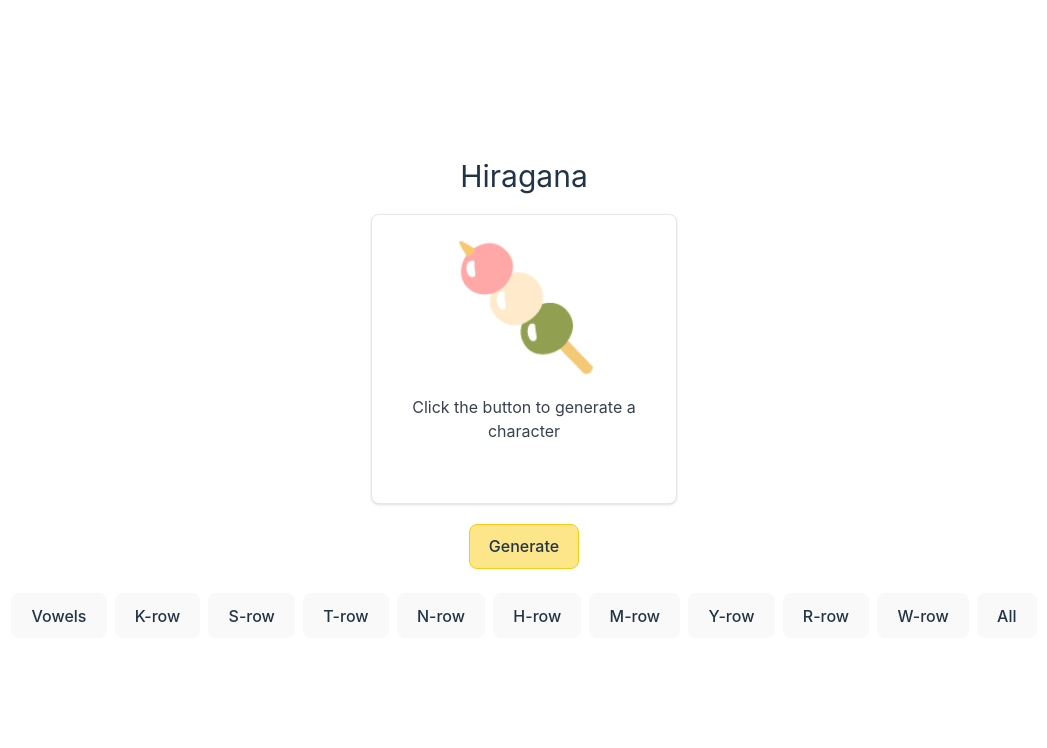
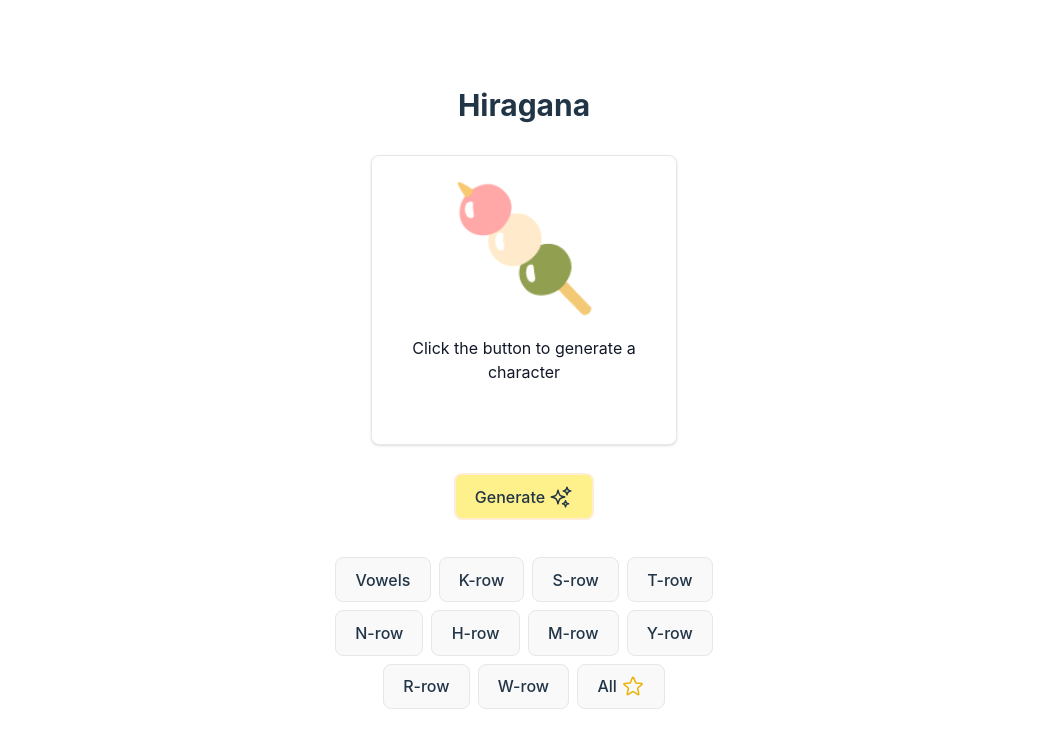
Before and after one commit to mikskywalker/japanese-flashcards, a React (Vite) app in the folder flashcards/: page / in a window 1280 px wide. Shown: the top 748 px of the page, without its empty margins (116-1163 px from the left). Built offline with nearby package versions, Linux system fonts and the light colour scheme.

Commit message:
created a hiragana component for all related stuff

```diff
--- a/flashcards/src/App.tsx
+++ b/flashcards/src/App.tsx
@@ -1,124 +1,14 @@
 import { useState } from "react";
 import "./App.css";
-import Card from "./components/Card";
-import { HiraganaButton, HiraganaCharacter } from "./types/HiraganaCharacterTypes";
-import { hiraganaVowels, hiraganaKRow, hiraganaSRow, hiraganaTRow, hiraganaNRow, hiraganaHRow, hiraganaMRow, hiraganaYRow, hiraganaRRow, hiraganaWRow, hiraganaAll } from "./hiragana-data/hiragana";
-
-
+import Hiragana from "./components/Hiragana";
 
 function App() {
-  const [chosenOptionTitle, setChosenOptionTitle] = useState<string>();
-  const [char, setChar] = useState<HiraganaCharacter>();
-  const [chosenOption, setChosenOption] = useState<number>(0);
-  const hiraganaButtonRows : HiraganaButton[] = [
-    {
-      id: 0,
-      title: "Vowels",
-    },
-    {
-      id: 1,
-      title: "K-row",
-    },
-    {
-      id: 2,
-      title: "S-row",
-    },
-    {
-      id: 3,
-      title: "T-row",
-    },
-    {
-      id: 4,
-      title: "N-row",
-    },
-    {
-      id: 5,
-      title: "H-row",
-    },
-    {
-      id: 6,
-      title: "M-row",
-    },
-    {
-      id: 7,
-      title: "Y-row",
-    },
-    {
-      id: 8,
-      title: "R-row",
-    },
-    {
-      id: 9,
-      title: "W-row",
-    },
-    {
-      id: 10,
-      title: "All",
-    },
-  ];
-
-  const getTheSelectedHiraganaRow = (id: number) => {
-    switch (id) {
-      case 0:
-        return hiraganaVowels;
-      case 1:
-        return hiraganaKRow;
-      case 2:
-        return hiraganaSRow;
-      case 3:
-        return hiraganaTRow;
-      case 4:
-        return hiraganaNRow;
-      case 5:
-        return hiraganaHRow;
-      case 6:
-        return hiraganaMRow;
-      case 7:
-        return hiraganaYRow;
-      case 8:
-        return hiraganaRRow;
-      case 9:
-        return hiraganaWRow;
-      case 10:
-        return hiraganaAll;
-      default:
-        return hiraganaVowels
-    }
-  };
-
-  const generateHiraganaCharacter = () => {
-    setChar(getARandomChar(getTheSelectedHiraganaRow(chosenOption)));
-  };
-
-  const getARandomChar = (char: HiraganaCharacter[]) => {
-    // Generate a random index within the range of the row length
-    const randomIndex = Math.floor(Math.random() * char.length);
-    // Return the hiragana character at the random index
-    return char[randomIndex];
-  };
-
   return (
     <>
-      <h1 className="text-3xl pb-5">Hiragana {chosenOptionTitle && `"${chosenOptionTitle}"`}</h1>
-
-      <div className="pb-5 flex justify-center">
-        <Card hiragana={char?.hiragana} english={char?.english} />
-      </div>
-
-      <div>
-        <button className="bg-amber-200 border-yellow-400" onClick={generateHiraganaCharacter}>Generate</button>
-      </div>
-
-      <div className="pt-5">
-        {hiraganaButtonRows.map((option) => (
-          <button key={option.id}
-          onClick={() => {
-            setChosenOptionTitle(option.title)
-            setChosenOption(option.id);
-          }} className="m-1">
-            {option.title}
-          </button>
-        ))}
+      <div className="w-full">
+        <div className="sm:w-full md:max-w-md">
+          <Hiragana />
+        </div>
       </div>
     </>
   );
--- a/flashcards/src/components/Card.tsx
+++ b/flashcards/src/components/Card.tsx
@@ -3,11 +3,11 @@ import { HiraganaCharacter } from "../types/HiraganaCharacterTypes";
 export default function Card(props: HiraganaCharacter) {
   return (
     <>
-      <div className="grid grid-cols-1 grid-rows-2 items-center max-w-sm p-6 bg-white border border-gray-200 rounded-lg shadow hover:bg-gray-100 dark:bg-gray-800 dark:border-gray-700 dark:hover:bg-gray-700">
-        <h1 className="h-[120px] text-[120px] font-bold tracking-tight text-gray-900 dark:text-white">
-          {props.hiragana !== undefined ? props.hiragana : '🍡'}
+      <div className="grid grid-cols-1 grid-rows-2 items-center max-w-sm p-6 bg-white border border-gray-200 hover:border-gray-300 rounded-lg shadow dark:bg-gray-800 dark:border-gray-700 dark:hover:bg-gray-700">
+        <h1 className="h-[120px] text-[120px] font-bold text-gray-900 dark:text-white">
+          {props.hiragana !== undefined ? props.hiragana : "🍡"}
         </h1>
-        <p className="w-64 font-normal text-gray-700 dark:text-gray-400">
+        <p className="w-64  font-normal text-gray-900 dark:text-gray-400">
           {props.english !== undefined
             ? `In english, it sounds similar to '${props.english}'`
             : "Click the button to generate a character"}
--- /dev/null
+++ b/flashcards/src/components/Hiragana.tsx
@@ -0,0 +1,180 @@
+import React, { useState } from "react";
+import {
+  HiraganaButton,
+  HiraganaCharacter,
+} from "../types/HiraganaCharacterTypes";
+import Card from "./Card";
+import {
+  hiraganaVowels,
+  hiraganaKRow,
+  hiraganaSRow,
+  hiraganaTRow,
+  hiraganaNRow,
+  hiraganaHRow,
+  hiraganaMRow,
+  hiraganaYRow,
+  hiraganaRRow,
+  hiraganaWRow,
+  hiraganaAll,
+} from "../hiragana-data/hiragana";
+
+export default function Hiragana() {
+  const [chosenOptionTitle, setChosenOptionTitle] = useState<string>();
+  const [char, setChar] = useState<HiraganaCharacter>();
+  const [chosenOption, setChosenOption] = useState<number>(0);
+  const hiraganaButtonRows: HiraganaButton[] = [
+    {
+      id: 0,
+      title: "Vowels",
+    },
+    {
+      id: 1,
+      title: "K-row",
+    },
+    {
+      id: 2,
+      title: "S-row",
+    },
+    {
+      id: 3,
+      title: "T-row",
+    },
+    {
+      id: 4,
+      title: "N-row",
+    },
+    {
+      id: 5,
+      title: "H-row",
+    },
+    {
+      id: 6,
+      title: "M-row",
+    },
+    {
+      id: 7,
+      title: "Y-row",
+    },
+    {
+      id: 8,
+      title: "R-row",
+    },
+    {
+      id: 9,
+      title: "W-row",
+    },
+    {
+      id: 10,
+      title: "All",
+    },
+  ];
+
+  const getTheSelectedHiraganaRow = (id: number) => {
+    switch (id) {
+      case 0:
+        return hiraganaVowels;
+      case 1:
+        return hiraganaKRow;
+      case 2:
+        return hiraganaSRow;
+      case 3:
+        return hiraganaTRow;
+      case 4:
+        return hiraganaNRow;
+      case 5:
+        return hiraganaHRow;
+      case 6:
+        return hiraganaMRow;
+      case 7:
+        return hiraganaYRow;
+      case 8:
+        return hiraganaRRow;
+      case 9:
+        return hiraganaWRow;
+      case 10:
+        return hiraganaAll;
+      default:
+        return hiraganaVowels;
+    }
+  };
+
+  const generateHiraganaCharacter = () => {
+    setChar(getARandomChar(getTheSelectedHiraganaRow(chosenOption)));
+  };
+
+  const getARandomChar = (char: HiraganaCharacter[]) => {
+    // Generate a random index within the range of the row length
+    const randomIndex = Math.floor(Math.random() * char.length);
+    // Return the hiragana character at the random index
+    return char[randomIndex];
+  };
+  return (
+    <>
+      <div>
+        <h1 className="text-3xl font-bold pb-1">Hiragana</h1>
+      </div>
+      <div>
+        <h2 className="h-5 mb-2">
+          {chosenOptionTitle && `"${chosenOptionTitle}"`}
+        </h2>
+      </div>
+      <div className="pb-7 flex justify-center">
+        <Card hiragana={char?.hiragana} english={char?.english} />
+      </div>
+
+      <div className="h-10">
+        <button
+          className="bg-yellow-200 border-orange-100 border-2 hover:border-yellow-400 active:bg-yellow-100 focus:outline-none focus:ring focus:ring-yellow-300 inline-flex gap-1 "
+          onClick={generateHiraganaCharacter}
+        >
+          Generate
+          <svg
+            xmlns="http://www.w3.org/2000/svg"
+            fill="none"
+            viewBox="0 0 24 24"
+            strokeWidth={1.5}
+            stroke="currentColor"
+            className="w-6 h-6"
+          >
+            <path
+              strokeLinecap="round"
+              strokeLinejoin="round"
+              d="M9.813 15.904 9 18.75l-.813-2.846a4.5 4.5 0 0 0-3.09-3.09L2.25 12l2.846-.813a4.5 4.5 0 0 0 3.09-3.09L9 5.25l.813 2.846a4.5 4.5 0 0 0 3.09 3.09L15.75 12l-2.846.813a4.5 4.5 0 0 0-3.09 3.09ZM18.259 8.715 18 9.75l-.259-1.035a3.375 3.375 0 0 0-2.455-2.456L14.25 6l1.036-.259a3.375 3.375 0 0 0 2.455-2.456L18 2.25l.259 1.035a3.375 3.375 0 0 0 2.456 2.456L21.75 6l-1.035.259a3.375 3.375 0 0 0-2.456 2.456ZM16.894 20.567 16.5 21.75l-.394-1.183a2.25 2.25 0 0 0-1.423-1.423L13.5 18.75l1.183-.394a2.25 2.25 0 0 0 1.423-1.423l.394-1.183.394 1.183a2.25 2.25 0 0 0 1.423 1.423l1.183.394-1.183.394a2.25 2.25 0 0 0-1.423 1.423Z"
+            />
+          </svg>
+        </button>
+      </div>
+
+      <div className="pt-10">
+        {hiraganaButtonRows.map((option) => (
+          <button
+            className="border-gray-200 inline-flex gap-1 m-1 hover:bg-yellow-100 hover:border-yellow-400 active:bg-yellow-100 focus:outline-none focus:ring focus:ring-yellow-300"
+            key={option.id}
+            onClick={() => {
+              setChosenOptionTitle(option.title);
+              setChosenOption(option.id);
+            }}
+          >
+            {option.title}
+            {option.id === 10 && (
+              <svg
+                xmlns="http://www.w3.org/2000/svg"
+                fill="none"
+                viewBox="0 0 24 24"
+                strokeWidth={1.5}
+                stroke="currentColor"
+                className="w-6 h-6 text-yellow-500"
+              >
+                <path
+                  strokeLinecap="round"
+                  strokeLinejoin="round"
+                  d="M11.48 3.499a.562.562 0 0 1 1.04 0l2.125 5.111a.563.563 0 0 0 .475.345l5.518.442c.499.04.701.663.321.988l-4.204 3.602a.563.563 0 0 0-.182.557l1.285 5.385a.562.562 0 0 1-.84.61l-4.725-2.885a.562.562 0 0 0-.586 0L6.982 20.54a.562.562 0 0 1-.84-.61l1.285-5.386a.562.562 0 0 0-.182-.557l-4.204-3.602a.562.562 0 0 1 .321-.988l5.518-.442a.563.563 0 0 0 .475-.345L11.48 3.5Z"
+                />
+              </svg>
+            )}
+          </button>
+        ))}
+      </div>
+    </>
+  );
+}
```
